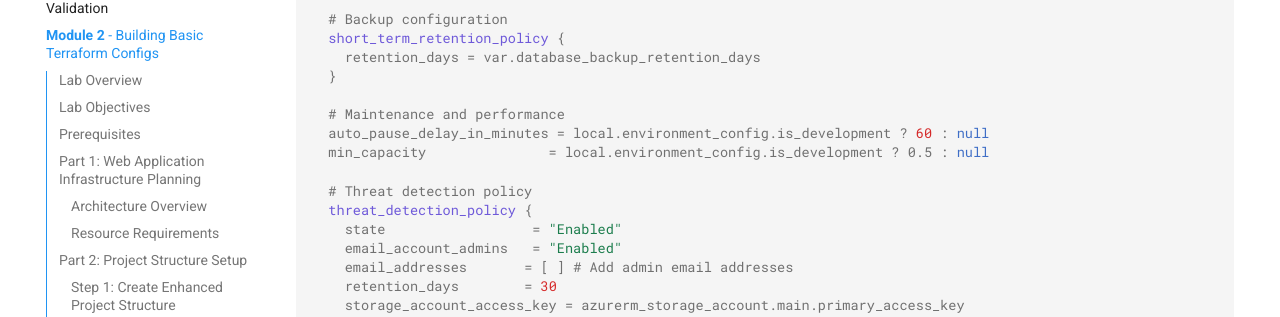
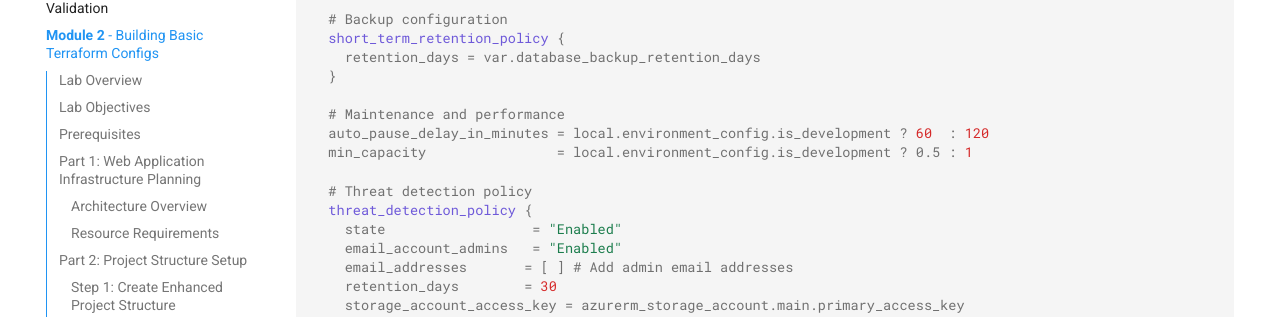
Before and after one commit to lrivallain/ms-alz-workshop, an MkDocs documentation site: the page built from docs/Workshop-2-Practical-IaC-Terraform-Azure-Modules/content/02-terraform-fundamentals.md, in a window 1280 px wide and 900 px high, scrolled down 12662 px. Shown: the part 136-453 px from the top of the window. Built offline with MkDocs 1.6.1 and Material for MkDocs 9.7.7, drawn with Linux system fonts in a browser that asks for light colours.

Commit message:
Fix auto pause and min capacity

```diff
--- a/docs/Workshop-2-Practical-IaC-Terraform-Azure-Modules/content/02-terraform-fundamentals.md
+++ b/docs/Workshop-2-Practical-IaC-Terraform-Azure-Modules/content/02-terraform-fundamentals.md
@@ -641,8 +641,8 @@ resource "azurerm_mssql_database" "main" {
   }
 
   # Maintenance and performance
-  auto_pause_delay_in_minutes = local.environment_config.is_development ? 60 : null
-  min_capacity               = local.environment_config.is_development ? 0.5 : null
+  auto_pause_delay_in_minutes = local.environment_config.is_development ? 60  : 120
+  min_capacity                = local.environment_config.is_development ? 0.5 : 1
 
   # Threat detection policy
   threat_detection_policy {
```
